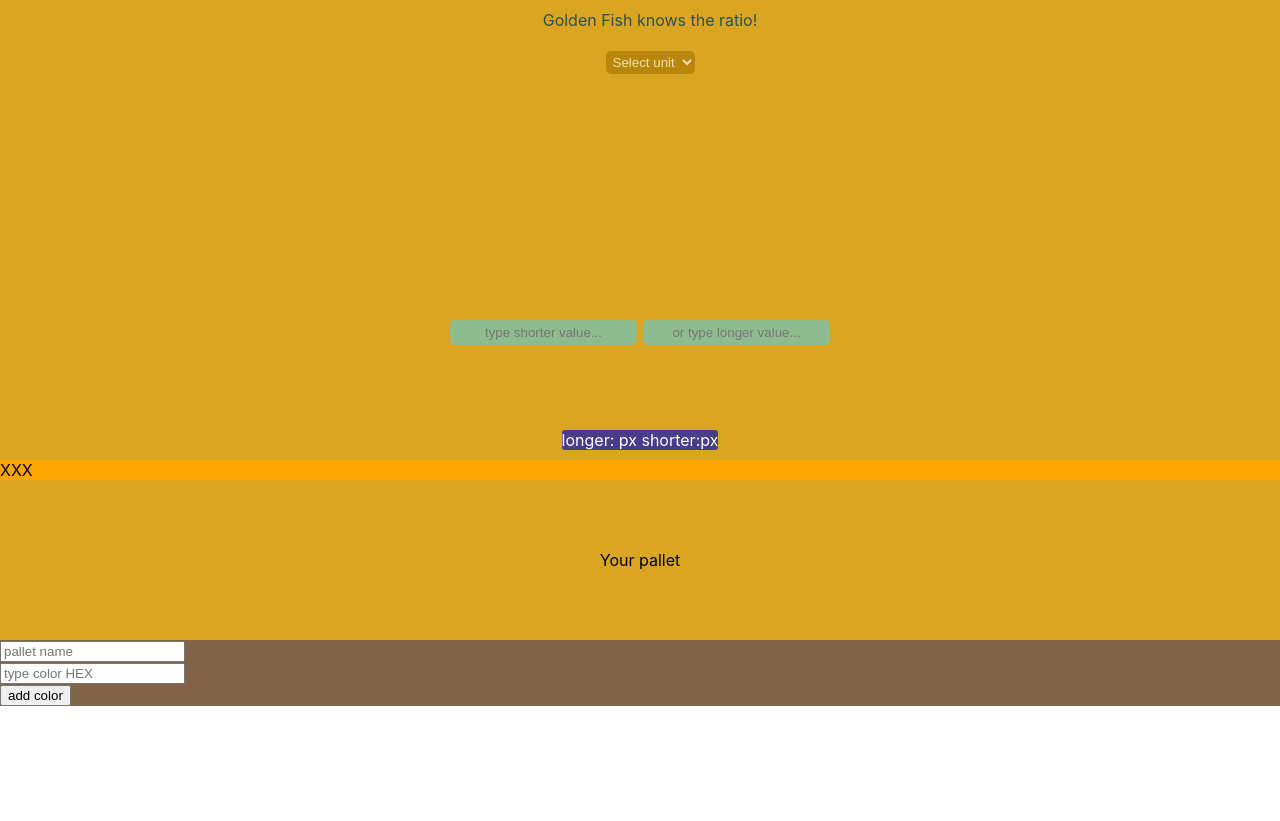
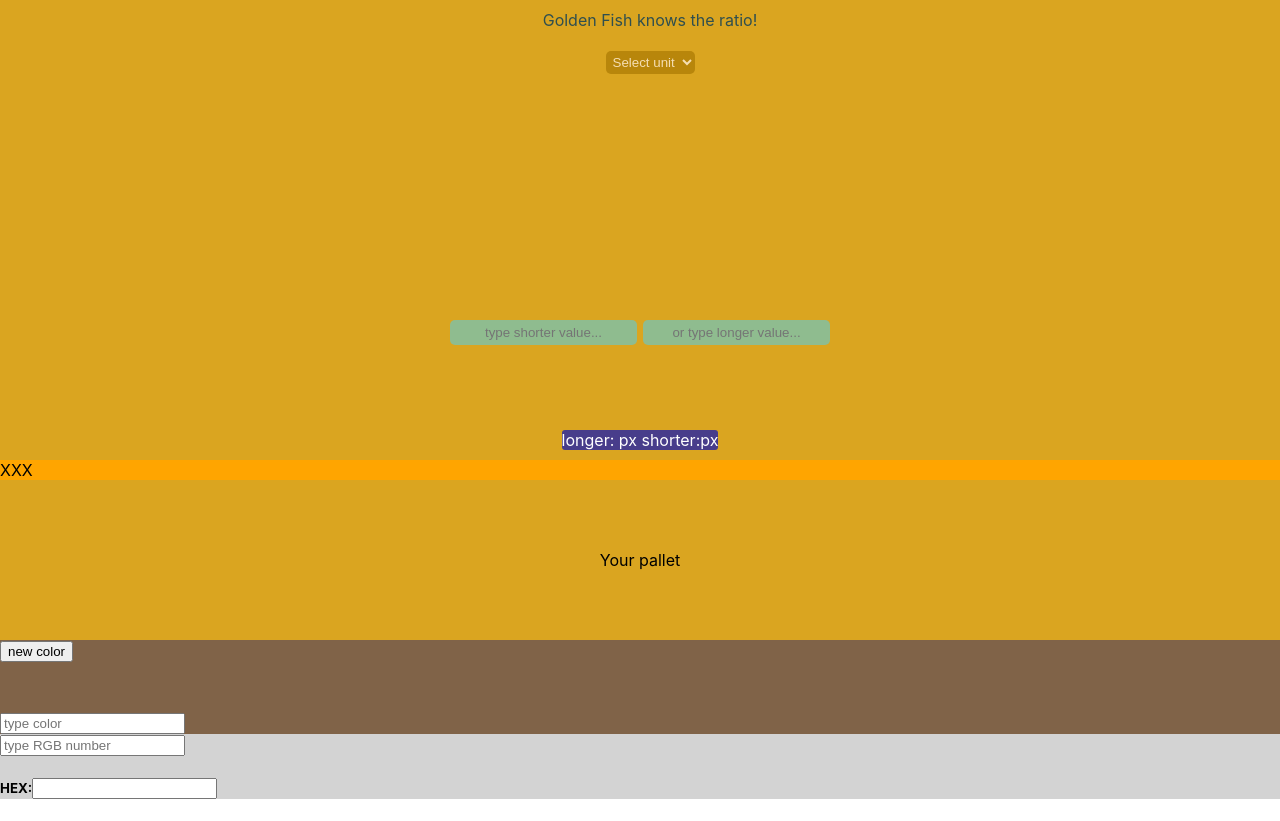
Before and after one commit to KaliKru/Golden-Fish, a React (Create React App) app: page / in a window 1280 px wide. Before the commit the page ends 800 px from the top, so only its background shows below. Built offline with nearby package versions, Linux system fonts and the light colour scheme.

Commit message:
AddPallet color changed by user input

```diff
--- a/src/AddPallet.js
+++ b/src/AddPallet.js
@@ -1,6 +1,70 @@
 import React, {useState} from 'react';
 import './addPallet.css';
 
+
+function AddPallet() {
+    const [pallet, setPallet] = useState([""]);
+    const [color, setColor] = useState([]);
+    const [rgb, setRgb] = useState([]);
+
+
+    const addColor = () => {
+        setPallet(prev => [...prev, color])
+        console.log(color)
+    }
+
+    const handleColor = (event) => {
+        setColor(event.target.value)
+    }
+
+
+    const handleRGB = (rgb) => {
+        setRgb(rgb)
+    }
+
+
+    const inputColor = (color) => {
+        setColor(color);
+    }
+
+
+    return (
+        <div>
+            <div className={"stylePallet"}>
+                <div className={"styleRatio"}>Your pallet</div>
+                <button onClick={addColor}>new color</button>
+                {pallet.map(color => <div style={{
+                        width: 50,
+                        height: 50,
+                        backgroundColor: color,
+                    }} onChange={handleColor} onInput={() => inputColor('blue')}>{color}</div>
+                )}
+                <div>{color}</div>
+
+                <form>
+                    <input type={"text"} value={color} placeholder="type color" onChange={handleColor}/>
+                    <div style={{backgroundColor: "lightgray"}}>
+                        <input placeholder="type RGB number" onChange={handleRGB} onSubmit={() => handleRGB('rgb')}/>
+
+                        <h5 >{isNaN(color) ? "num only" : "HEX:"}<input onChange={handleColor}/></h5>
+                    </div>
+
+                </form>
+            </div>
+
+        </div>
+    );
+}
+
+export default AddPallet;
+
+
+// rgb
+// <input placeholder="type RGB number" onChange={handleRGB} onSubmit={() => handleRGB('rgb')}/>
+
+/*
+
+//wersja z 5.03. ale tego nie chce
 function AddPallet({onAddPallet}) {
     const [pallet, setPallet] = useState("");
     const [color, setColor] = useState("");
@@ -17,6 +81,8 @@ function AddPallet({onAddPallet}) {
     };
 
     let addColor;
+
+
 
 
     return (
@@ -40,6 +106,8 @@ function AddPallet({onAddPallet}) {
                     </div>
                     <button onClick={addColor} icon={"fas fa-plus-circle"}>add color</button>
 
+
+
                 </form>
 
             </div>
@@ -51,6 +119,8 @@ function AddPallet({onAddPallet}) {
 export default AddPallet;
 
 
+
+ */
 
 
 /* //versja z 4.03.
```
